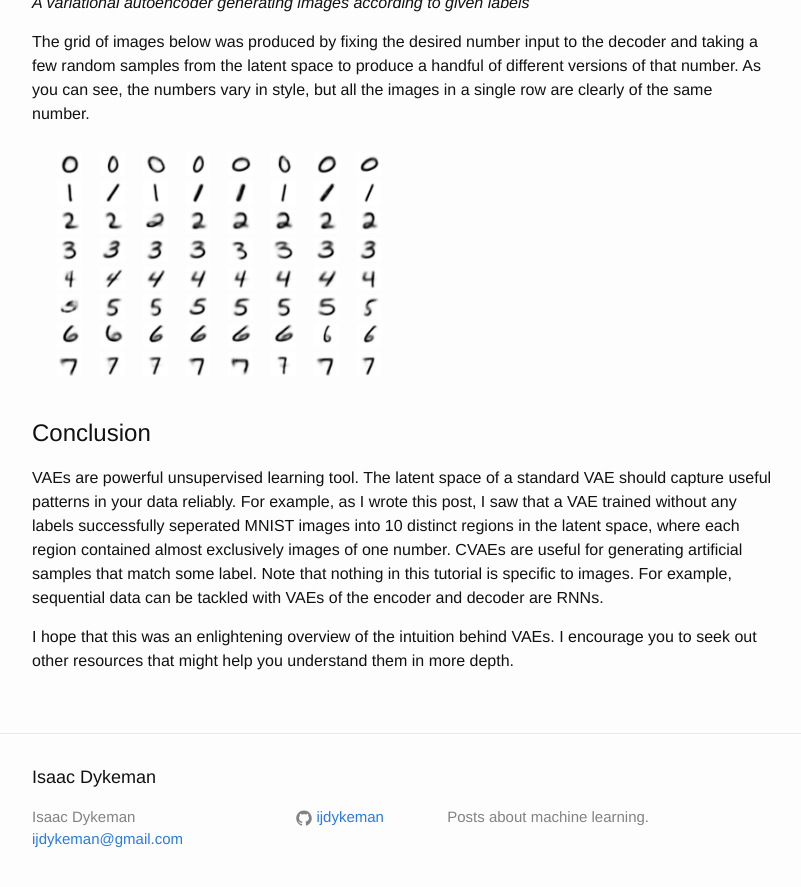
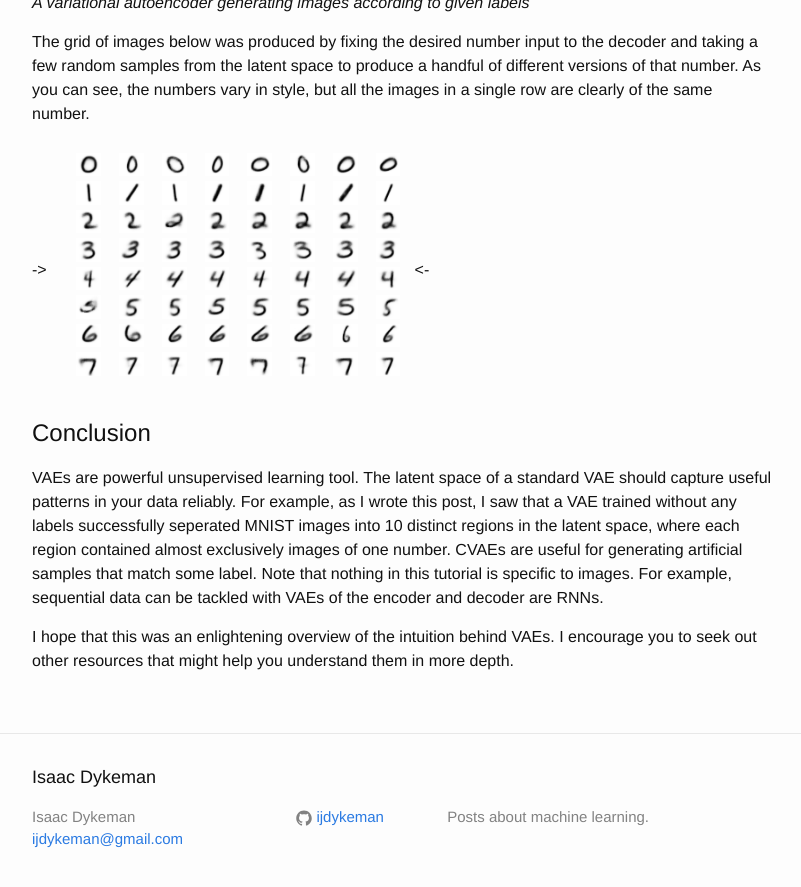
Before and after one commit to IJDykeman/ijdykeman.github.io, a Jekyll site: the page built from _posts/2016-12-20-cvae.markdown, in a window 1280 px wide and 900 px high, scrolled down 6217 px. Shown: the top 887 px of the window, without its empty margins (238-1039 px from the left). Built offline with Jekyll 4.4.1, drawn with Linux system fonts in a browser that asks for light colours.

Commit message:
use arrows to center image?

```diff
--- a/_posts/2016-12-20-cvae.markdown
+++ b/_posts/2016-12-20-cvae.markdown
@@ -81,7 +81,7 @@ To generate an image of a particular number, just feed that number into the deco
 The grid of images below was produced by fixing the desired number input to the decoder and taking a few random samples from the latent space to produce a handful of different versions of that number.  As you can see, the numbers vary in style, but all the images in a single row are clearly of the same number.
 
 
-![cvae generated grid]({{ site.url }}/assets/cvae_figures/cvae_generated_grid.png)
+-> ![cvae generated grid]({{ site.url }}/assets/cvae_figures/cvae_generated_grid.png) <-
 
 
 # Conclusion
```
